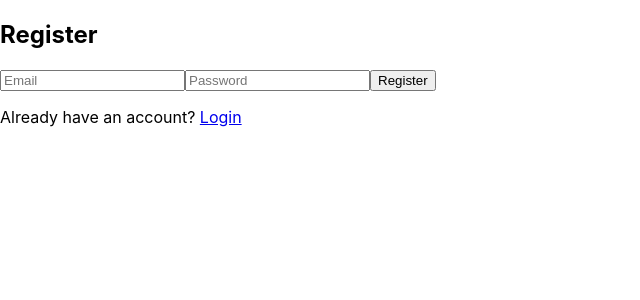
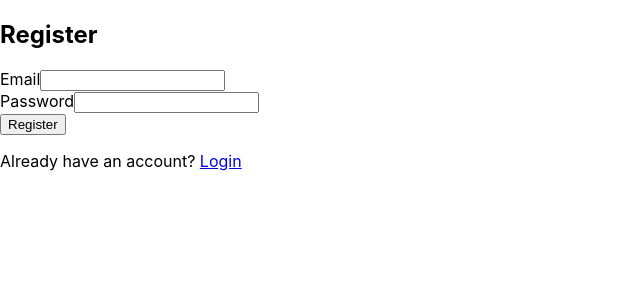
Before and after one commit to yostib/reservation_system, a React (Create React App) app: page /register in a window 1280 px wide. Shown: the top 300 px of the page, without its empty margins (0-640 px from the left). Built offline with nearby package versions, Linux system fonts and the light colour scheme; no server answers.

Commit message:
modification on login and authentication

```diff
--- a/package.json
+++ b/package.json
@@ -11,7 +11,7 @@
     "react-dom": "^18.3.1",
     "react-firebase-hooks": "^5.1.1",
     "react-router-dom": "^6.23.1",
-    "react-scripts": "^3.0.1",
+    "react-scripts": "^5.0.1",
     "web-vitals": "^2.1.4"
   },
   "scripts": {
--- a/src/App.js
+++ b/src/App.js
@@ -1,25 +1,17 @@
-// src/App.js
 import React from 'react';
-import { BrowserRouter as Router, Route, Routes, Navigate } from 'react-router-dom';
+import { BrowserRouter as Router, Route, Routes } from 'react-router-dom';
+import Dashboard from './components/Dashboard';
 import Register from './components/Register';
 import Login from './components/Login';
-import Dashboard from './components/Dashboard';
-import { auth } from './firebase';
-import { useAuthState } from 'react-firebase-hooks/auth';
 
 function App() {
-  const [user] = useAuthState(auth);
-
   return (
     <Router>
-      <div>
+      <div className="App">
         <Routes>
+          <Route path="/dashboard" element={<Dashboard />} />
           <Route path="/register" element={<Register />} />
           <Route path="/login" element={<Login />} />
-          <Route
-            path="/dashboard"
-            element={user ? <Dashboard /> : <Navigate to="/login" />}
-          />
         </Routes>
       </div>
     </Router>
--- a/src/components/Dashboard.js
+++ b/src/components/Dashboard.js
@@ -1,14 +1,14 @@
 // src/components/Dashboard.js
 import React from 'react';
 import ReservationForm from './ReservationForm';
-import OwnReservations from './OwnReservations';
+import ReservationsList from './ReservationsList';
 
 const Dashboard = () => {
   return (
     <div>
       <h2>Welcome to the Dashboard!</h2>
       <ReservationForm />
-      <OwnReservations />
+      <ReservationsList />
     </div>
   );
 };
--- a/src/components/Login.js
+++ b/src/components/Login.js
@@ -1,51 +1,51 @@
 // src/components/Login.js
 import React, { useState } from 'react';
-import { auth } from '../firebase';
-import { signInWithEmailAndPassword } from 'firebase/auth';
-import { Link, useNavigate } from 'react-router-dom';
+import { useNavigate } from 'react-router-dom';
+import { getAuth, signInWithEmailAndPassword } from 'firebase/auth';
 
 const Login = () => {
   const [email, setEmail] = useState('');
   const [password, setPassword] = useState('');
+  const [error, setError] = useState(null);
   const navigate = useNavigate();
+  const auth = getAuth();
 
   const handleLogin = async (e) => {
     e.preventDefault();
     try {
       await signInWithEmailAndPassword(auth, email, password);
-      alert('User logged in successfully!');
-      // Redirect to a different page after successful login
       navigate('/dashboard');
     } catch (error) {
-      console.error('Error logging in user', error);
-      alert(error.message);
+      setError('Failed to log in. Please check your credentials and try again.');
     }
   };
 
   return (
+    <div>
+      <h2>Login</h2>
       <form onSubmit={handleLogin}>
-      <h2>Login</h2>
+        <div>
+          <label>Email</label>
           <input
             type="email"
-        id="email"
-        name="email"
             value={email}
             onChange={(e) => setEmail(e.target.value)}
-        placeholder="Email"
             required
           />
+        </div>
+        <div>
+          <label>Password</label>
           <input
             type="password"
-        id="password"
-        name="password"
             value={password}
             onChange={(e) => setPassword(e.target.value)}
-        placeholder="Password"
             required
           />
+        </div>
+        {error && <p style={{ color: 'red' }}>{error}</p>}
         <button type="submit">Login</button>
-      <p>Don't have an account? <Link to="/register">Register</Link></p>
       </form>
+    </div>
   );
 };
 
--- a/src/components/Register.js
+++ b/src/components/Register.js
@@ -1,50 +1,42 @@
 // src/components/Register.js
 import React, { useState } from 'react';
-import { auth } from '../firebase';
-import { createUserWithEmailAndPassword } from 'firebase/auth';
-import { Link, useNavigate } from 'react-router-dom';
+import { Link } from 'react-router-dom'; // Import Link for navigation
 
 const Register = () => {
   const [email, setEmail] = useState('');
   const [password, setPassword] = useState('');
-  const navigate = useNavigate();
 
-  const handleRegister = async (e) => {
+  const handleSubmit = async (e) => {
     e.preventDefault();
-    try {
-      await createUserWithEmailAndPassword(auth, email, password);
-      alert('User registered successfully!');
-      navigate('/login'); // Redirect to login after successful registration
-    } catch (error) {
-      console.error('Error registering user', error);
-      alert(error.message);
-    }
+    // Handle registration logic
   };
 
   return (
-    <form onSubmit={handleRegister}>
+    <div>
       <h2>Register</h2>
+      <form onSubmit={handleSubmit}>
+        <div>
+          <label>Email</label>
           <input
             type="email"
-        id="email"
-        name="email"
             value={email}
             onChange={(e) => setEmail(e.target.value)}
-        placeholder="Email"
             required
           />
+        </div>
+        <div>
+          <label>Password</label>
           <input
             type="password"
-        id="password"
-        name="password"
             value={password}
             onChange={(e) => setPassword(e.target.value)}
-        placeholder="Password"
             required
           />
+        </div>
         <button type="submit">Register</button>
-      <p>Already have an account? <Link to="/login">Login</Link></p>
       </form>
+      <p>Already have an account? <Link to="/login">Login</Link></p> {/* Link to the login page */}
+    </div>
   );
 };
 
--- a/src/components/ReservationForm.js
+++ b/src/components/ReservationForm.js
@@ -4,26 +4,28 @@ import { db } from '../firebase';
 import { collection, addDoc } from 'firebase/firestore';
 
 const ReservationForm = () => {
-  const [reservationType, setReservationType] = useState('laundry');
   const [date, setDate] = useState('');
   const [time, setTime] = useState('');
   const [machineId, setMachineId] = useState('');
-  const [roomId, setRoomId] = useState('');
+  const [type, setType] = useState('laundry');
 
   const handleSubmit = async (e) => {
     e.preventDefault();
     try {
-      const newReservation = {
-        type: reservationType,
+      await addDoc(collection(db, 'reservations'), {
         date,
         time,
-        machine: reservationType === 'laundry' ? machineId : '',
-        room: reservationType === 'sauna' ? roomId : ''
-      };
-      await addDoc(collection(db, 'reservations'), newReservation);
+        machineId,
+        type,
+      });
+      setDate('');
+      setTime('');
+      setMachineId('');
+      setType('laundry');
       alert('Reservation made successfully!');
     } catch (error) {
-      console.error('Error adding reservation: ', error);
+      console.error("Error adding document: ", error);
+      alert('Error making reservation.');
     }
   };
 
@@ -32,15 +34,11 @@ const ReservationForm = () => {
       <h3>Make a Reservation</h3>
       <label>
         Reservation Type:
-        <select
-          value={reservationType}
-          onChange={(e) => setReservationType(e.target.value)}
-        >
+        <select value={type} onChange={(e) => setType(e.target.value)}>
           <option value="laundry">Laundry</option>
           <option value="sauna">Sauna</option>
         </select>
       </label>
-      <div>
       <label>
         Date:
         <input
@@ -50,8 +48,6 @@ const ReservationForm = () => {
           required
         />
       </label>
-      </div>
-      <div>
       <label>
         Time:
         <input
@@ -61,9 +57,6 @@ const ReservationForm = () => {
           required
         />
       </label>
-      </div>
-      {reservationType === 'laundry' && (
-        <div>
       <label>
         Machine ID:
         <input
@@ -73,21 +66,6 @@ const ReservationForm = () => {
           required
         />
       </label>
-        </div>
-      )}
-      {reservationType === 'sauna' && (
-        <div>
-          <label>
-            Room ID:
-            <input
-              type="text"
-              value={roomId}
-              onChange={(e) => setRoomId(e.target.value)}
-              required
-            />
-          </label>
-        </div>
-      )}
       <button type="submit">Reserve</button>
     </form>
   );
--- /dev/null
+++ b/src/components/ReservationsList.js
@@ -0,0 +1,37 @@
+// src/components/ReservationsList.js
+import React, { useEffect, useState } from 'react';
+import { db } from '../firebase';
+import { collection, getDocs } from 'firebase/firestore';
+
+const ReservationsList = () => {
+  const [reservations, setReservations] = useState([]);
+
+  useEffect(() => {
+    const fetchReservations = async () => {
+      try {
+        const querySnapshot = await getDocs(collection(db, 'reservations'));
+        const reservationsList = querySnapshot.docs.map(doc => ({ id: doc.id, ...doc.data() }));
+        setReservations(reservationsList);
+      } catch (error) {
+        console.error("Error fetching reservations: ", error);
+      }
+    };
+
+    fetchReservations();
+  }, []);
+
+  return (
+    <div>
+      <h3>Your Reservations</h3>
+      <ul>
+        {reservations.map((reservation) => (
+          <li key={reservation.id}>
+            {reservation.date} - {reservation.time} - {reservation.machineId} ({reservation.type})
+          </li>
+        ))}
+      </ul>
+    </div>
+  );
+};
+
+export default ReservationsList;
--- a/src/firebase.js
+++ b/src/firebase.js
@@ -13,9 +13,11 @@ const firebaseConfig = {
     measurementId: "G-EB4971YV43"
   };
 
-// Initialize Firebase
+ // Initialize Firebase
 const app = initializeApp(firebaseConfig);
+
+// Initialize Firestore and Auth
+const db = getFirestore(app);
 const auth = getAuth(app);
-const db = getFirestore(app);
 
-export { auth, db };
+export { db, auth };
```
Also changed, not shown: 1 other file (tests, documents, lock files or other folders). Lines whose indentation alone changed are shown as unchanged.
